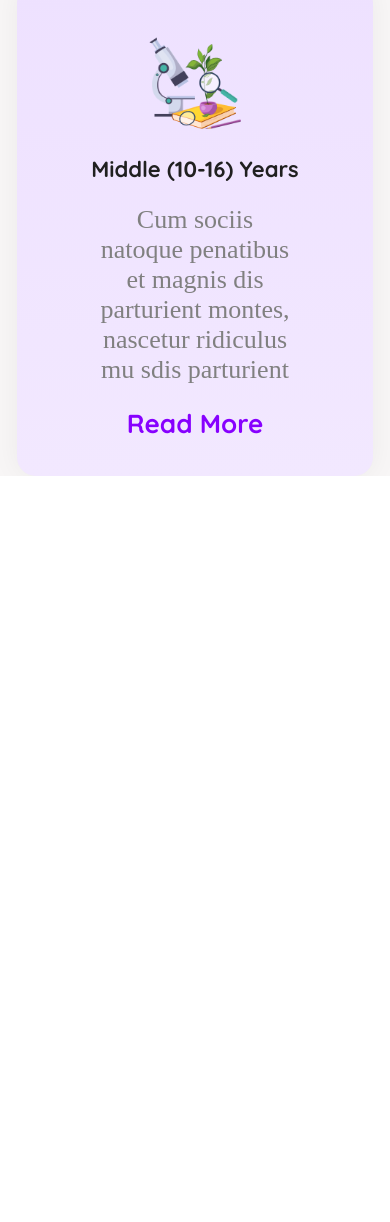
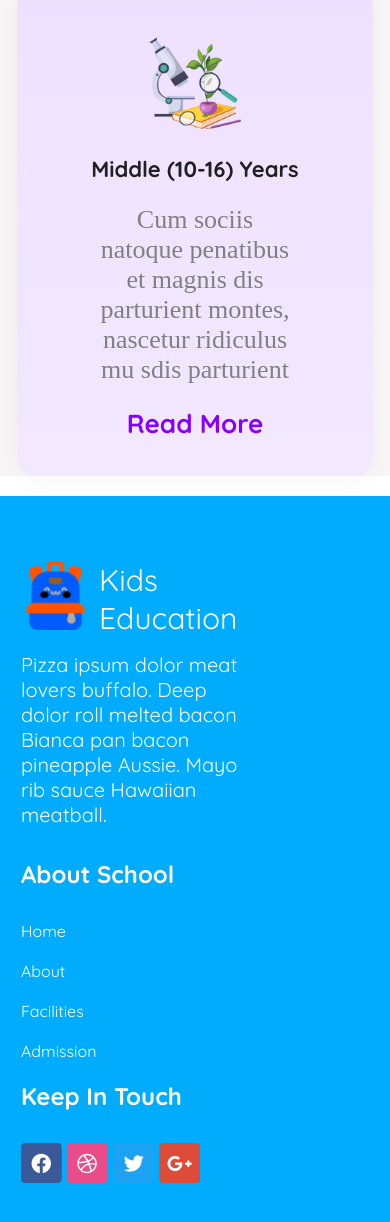
Before and after one commit to Mithun-Roy-Hash/B11-A2-Kids-School-Website, a plain HTML site: page index.html in a window 390 px wide. Shown: the part 2283-3505 px from the top of the page. Before the commit the page ends 2759 px from the top, so only its background shows below. Drawn offline with nearby package versions, Linux system fonts and the light colour scheme.

Commit message:
add footer section

```diff
--- a/index.html
+++ b/index.html
@@ -95,6 +95,9 @@
 
              </section>
             <!-- curriculum container end here -->
+
+
+
         </main>
     <!-- main section end here -->
 
@@ -102,7 +105,36 @@
 
     <!-- footer section start here -->
         <footer>
-
+            <section class="footer-container">
+                 <div class="education">
+                    <div class="edu-sub">
+                        <img src="./assets/logo.png" alt="school bag picture">
+                        <div class="para-style">
+                            <p>Kids</p>
+                            <p>Education</p>
+                        </div>
+                    </div>
+                    <p>
+                        Pizza ipsum dolor meat lovers buffalo. Deep dolor roll melted bacon Bianca pan bacon pineapple Aussie. Mayo rib sauce Hawaiian meatball.
+                    </p>
+                 </div>
+                 <div class="school">
+                    <h3>About School</h3>
+                    <div class="school-link">
+                        <a href="#">Home</a>
+                        <a href="#">About</a>
+                        <a href="#">Facilities</a>
+                        <a href="#">Admission</a>
+                    </div>
+                 </div>
+                 <div class="social-media">
+                    <h3>Keep In Touch</h3>
+                    <img src="./assets/fb.png" alt="">
+                    <img src="./assets/dribble.png" alt="">
+                    <img src="./assets/twitter.png" alt="">
+                    <img src="./assets/google+.png" alt="">
+                 </div>
+            </section>
         </footer>
     <!-- footer section end here -->
 
--- a/styles/kids-school.css
+++ b/styles/kids-school.css
@@ -41,18 +41,6 @@ body{
     --tertiary-color: #FEA301;
     --quaternary-color: #01ACFD;
 }
-
-
-
-
-
-
-/* start here common class section which use in html file a lot of time  */
-
-/* end here common class section which use in html file a lot of time  */
-
-
-
 
 
 
@@ -289,30 +277,94 @@ nav ul li a{
     background-color: var(--tertiary-color);
 }
 
+.arrow-color{
+    font-size: 30px;
+    color: white;
+}
+
 .arrow:hover{
-    background-color: aqua;
+    background-color: #05D4DF;
 }
 
 .arrow-color:hover{
     color: black;
 }
 
-.arrow-color{
-    color: white;
-    font-weight: 900px;
-    font-size: 30px;
-}
+/* curriculum container end here */
 
 
-/* curriculum container end here */
+/* main section end here */
 
 
 
 
 
 
-/* main section end here */
 
+/* footer section start here */
+footer{
+    width: 100%;
+    background-color: var(--quaternary-color);
+}
+
+.footer-container{
+    display: flex;
+    padding: 123px 228px 174px 140px;
+    color: white;
+}
+
+.education{
+    margin-right: 122px;
+}
+
+.edu-sub{
+    display: flex;
+}
+
+
+.edu-sub>img{
+    width: 82px;
+    height: 82px;
+    filter: invert(180%);
+    margin-right: 11px;
+    margin-bottom: 35px;
+}
+
+.para-style p{
+    font-weight: 700px;
+    font-size: 33px;
+}
+
+.education>p{
+    padding-left: 9px;
+    font-weight: 400px;
+    font-size: 20px;
+    width: 400px;
+}
+
+.school{
+    margin-right: 122px;
+}
+
+.school h3{
+    font-weight: 700px;
+    font-size: 24px;
+    margin-bottom: 32px;
+}
+
+.school-link>a{
+    display: block;
+    text-decoration: none;
+    margin-bottom: 20px;
+    color: white;
+}
+
+.social-media h3{
+    font-weight: 700px;
+    font-size: 24px;
+    margin-bottom: 32px;
+}
+/* footer section end here */
 
 
 
@@ -453,6 +505,39 @@ nav ul li a{
         display: none;
     }
 
+
+
+    .footer-container{
+    flex-direction: column;
+    padding: 65px 15px 60px 21px;
+    margin-top: 20px;
+    }
+
+    .education{
+        margin-bottom: 32px;
+    }
+
+
+    .edu-sub>img{
+        width: 69px;
+        height: 69px;
+        margin-right: 9px;
+        margin-bottom: 22px;
+    }
+
+    .para-style p{
+        font-size: 30px;
+    }
+
+    .education>p{
+        padding: 0;
+        width: auto;
+    }
+
+
+    .school{
+    margin-right: 0;
+    }
 }
 
 /* media query end here */
```
